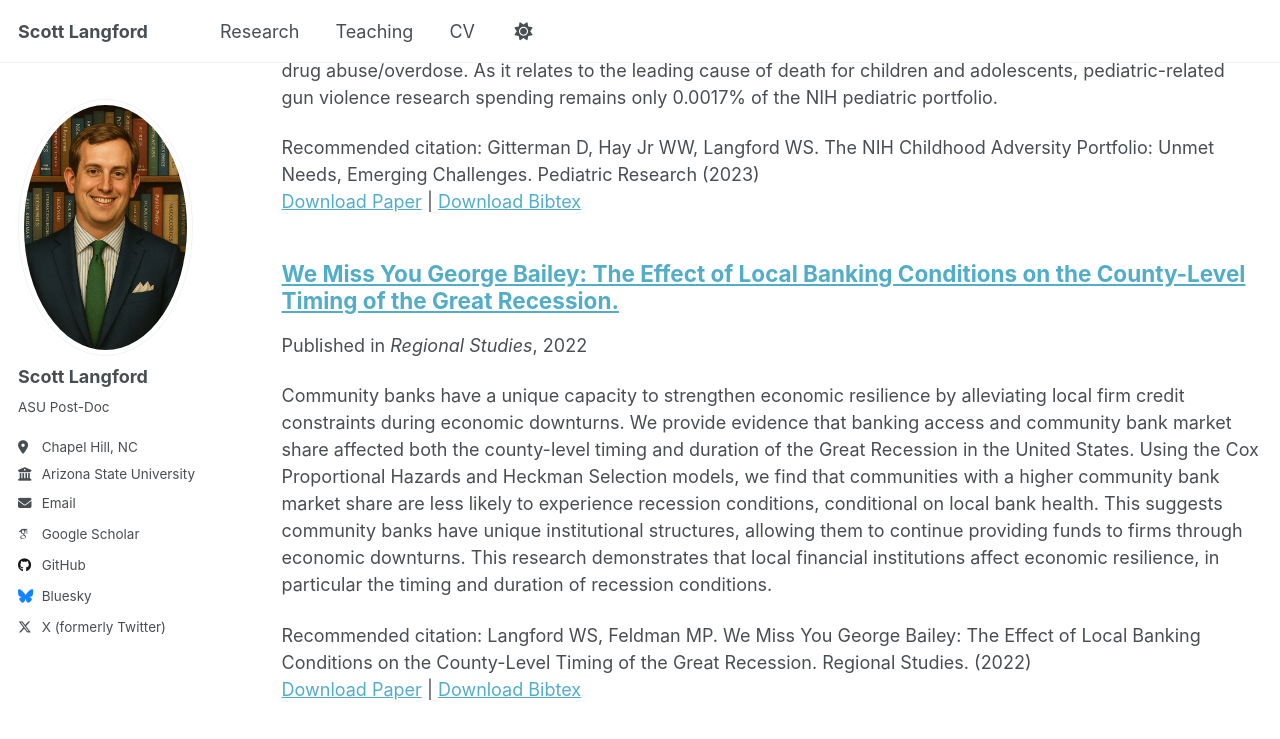
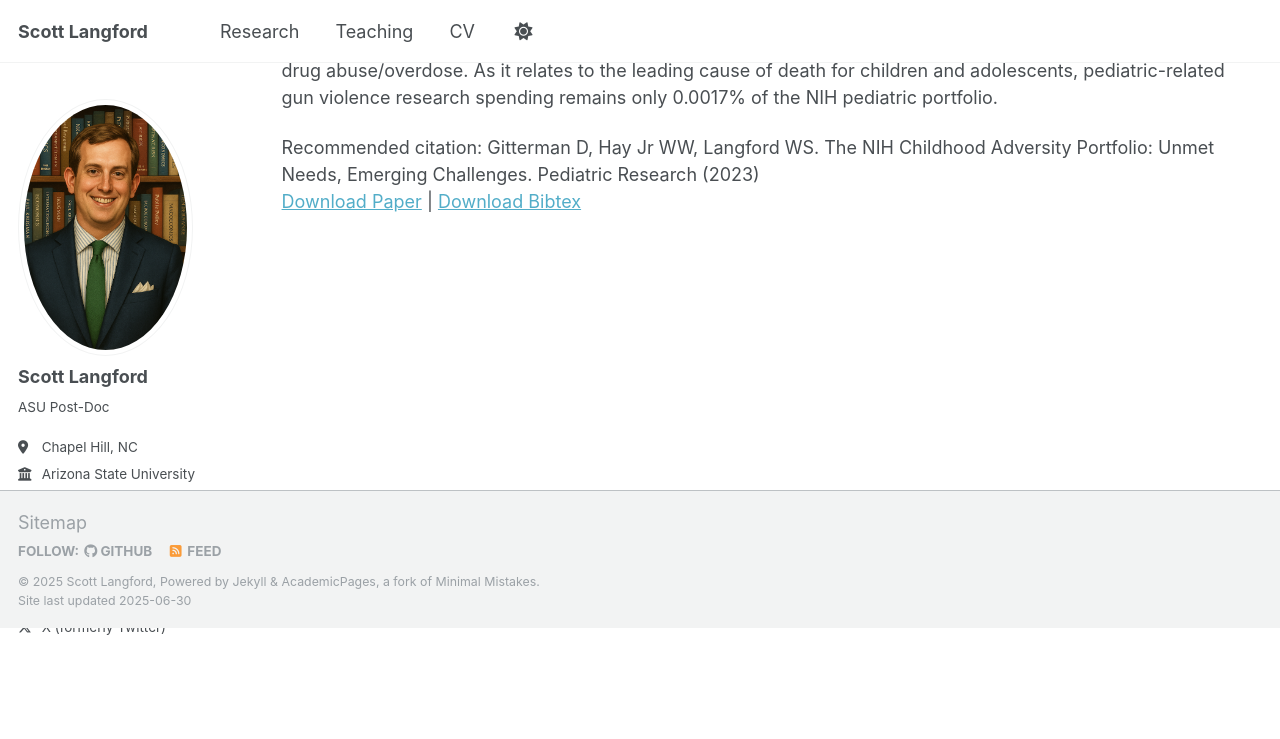
Before and after one commit to scottlangford2/scott_langford, a Jekyll site: the page built from _pages/research.html, in a window 1280 px wide and 900 px high, scrolled down 3089 px. Shown: the top 739 px of the window. Built offline with Jekyll 4.4.1, drawn with Linux system fonts in a browser that asks for light colours; some web fonts are replaced; after the commit the page ends 3717 px from its top, so only the background shows below that; some of the changed lines change nothing that is shown.

Commit message:
Update and rename 2022-Regional_Studies.md to 2022-Regional_Studies.md

```diff
--- a/_publications/2022-Regional_Studies.md
+++ b/_research/2022-Regional_Studies.md
@@ -1,8 +1,8 @@
 ---
 title: "We Miss You George Bailey: The Effect of Local Banking Conditions on the County-Level Timing of the Great Recession."
-collection: publications
+collection: research
 category: manuscripts
-permalink: /publication/2022-Regional_Studies
+permalink: /research/2022-Regional_Studies
 excerpt: 'Community banks have a unique capacity to strengthen economic resilience by alleviating local firm credit constraints during economic downturns. We provide evidence that banking access and community bank market share affected both the county-level timing and duration of the Great Recession in the United States. Using the Cox Proportional Hazards and Heckman Selection models, we find that communities with a higher community bank market share are less likely to experience recession conditions, conditional on local bank health. This suggests community banks have unique institutional structures, allowing them to continue providing funds to firms through economic downturns. This research demonstrates that local financial institutions affect economic resilience, in particular the timing and duration of recession conditions.'
 date: 2022-11-02
 venue: 'Regional Studies'
```
